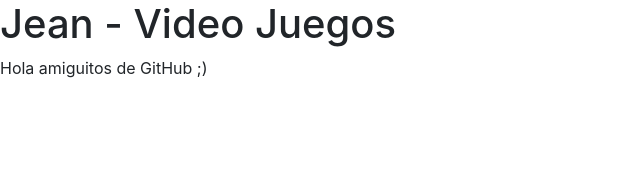
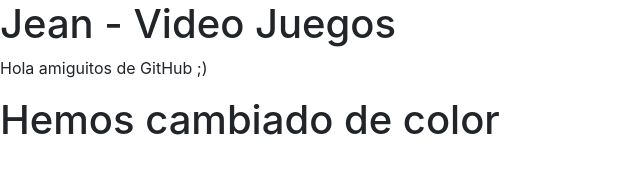
Before and after one commit to lukchamo/jeanweb, a plain HTML site: page index.html in a window 1280 px wide. Shown: the whole page, without its empty margins (0-640 px from the left). Drawn offline with nearby package versions, Linux system fonts and the light colour scheme.

```diff
--- a/index.html
+++ b/index.html
@@ -10,10 +10,12 @@
 
     <title>Hello, world!</title>
   </head>
-  <body>
+  <body style="backgorund-color:#ff00ff">
     <h1>Jean - Video Juegos</h1>
 
     <p> Hola amiguitos de GitHub ;) </p>
+
+    <h1>Hemos cambiado de color<h1>
 
     <!-- Optional JavaScript -->
     <!-- jQuery first, then Popper.js, then Bootstrap JS -->
```
